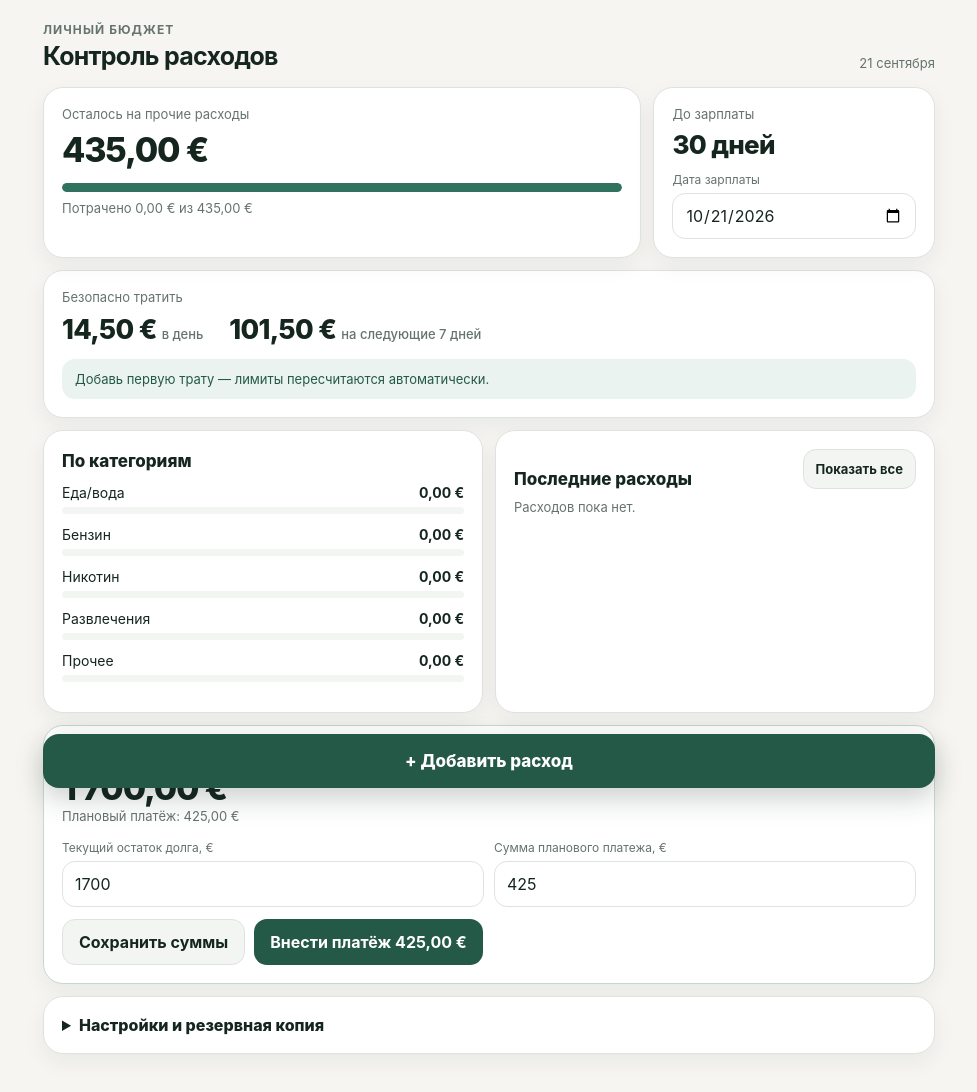
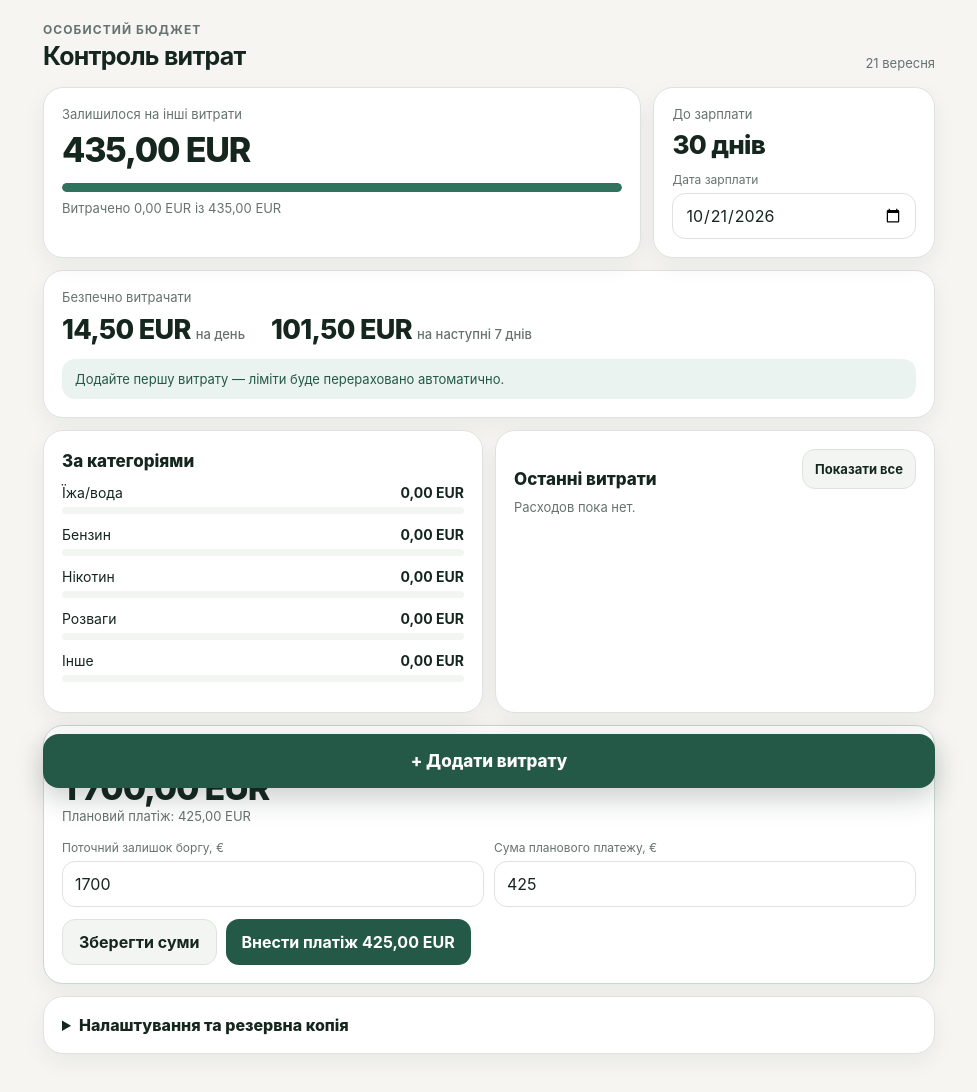
Before and after one commit to IceHummmer/budget-control, a plain HTML site: page index.html in a window 1280 px wide. Shown: the whole page, without its empty margins (151-1128 px from the left). Drawn offline with Linux system fonts and the light colour scheme.

Commit message:
Translate interface to Ukrainian

```diff
--- a/index.html
+++ b/index.html
@@ -1,5 +1,5 @@
 <!doctype html>
-<html lang="ru">
+<html lang="uk">
 <head>
   <meta charset="utf-8">
   <meta name="viewport" content="width=device-width,initial-scale=1,viewport-fit=cover">
@@ -7,10 +7,10 @@
   <meta name="apple-mobile-web-app-capable" content="yes">
   <meta name="apple-mobile-web-app-status-bar-style" content="default">
   <meta name="apple-mobile-web-app-title" content="Бюджет">
-  <meta name="description" content="Личный контроль расходов и безопасного бюджета до зарплаты">
+  <meta name="description" content="Особистий контроль витрат і безпечного бюджету до зарплати">
   <link rel="manifest" href="./manifest.webmanifest">
   <link rel="icon" href="./icon.svg" type="image/svg+xml">
-  <title>Контроль расходов</title>
+  <title>Контроль витрат</title>
   <style>
     :root{
       --bg:#f6f5f1;--card:#fff;--text:#15261f;--muted:#66736d;--line:#dfe3df;
@@ -111,47 +111,47 @@
 <main class="app">
   <div class="hero">
     <div>
-      <div class="eyebrow">Личный бюджет</div>
-      <h1>Контроль расходов</h1>
+      <div class="eyebrow">Особистий бюджет</div>
+      <h1>Контроль витрат</h1>
     </div>
     <div class="small" id="todayLabel"></div>
   </div>
 
   <section class="grid g2">
     <div class="card">
-      <div class="cardTitle">Осталось на прочие расходы</div>
+      <div class="cardTitle">Залишилося на інші витрати</div>
       <div class="moneyBig" id="remaining">435,00 €</div>
       <div class="progress"><span id="budgetProgress" style="width:100%"></span></div>
-      <div class="small" id="spentText">Потрачено 0,00 € из 435,00 €</div>
+      <div class="small" id="spentText">Витрачено 0,00 € із 435,00 €</div>
     </div>
     <div class="card">
-      <div class="cardTitle">До зарплаты</div>
-      <div class="moneyMid" id="daysLeft">30 дней</div>
+      <div class="cardTitle">До зарплати</div>
+      <div class="moneyMid" id="daysLeft">30 днів</div>
       <div class="field" style="margin-top:12px">
-        <label for="payday">Дата зарплаты</label>
+        <label for="payday">Дата зарплати</label>
         <input id="payday" type="date">
       </div>
     </div>
   </section>
 
   <section class="card section">
-    <div class="cardTitle">Безопасно тратить</div>
+    <div class="cardTitle">Безпечно витрачати</div>
     <div class="safeNumbers">
-      <div><span class="safeValue" id="dailySafe">14,50 €</span><span class="safeUnit">в день</span></div>
-      <div><span class="safeValue" id="weeklySafe">101,50 €</span><span class="safeUnit">на следующие 7 дней</span></div>
+      <div><span class="safeValue" id="dailySafe">14,50 €</span><span class="safeUnit">на день</span></div>
+      <div><span class="safeValue" id="weeklySafe">101,50 €</span><span class="safeUnit">на наступні 7 днів</span></div>
     </div>
-    <div class="status" id="paceMessage">Добавь первую трату — лимиты пересчитаются автоматически.</div>
+    <div class="status" id="paceMessage">Додайте першу витрату — ліміти буде перераховано автоматично.</div>
   </section>
 
   <section class="grid g22 section">
     <div class="card">
-      <div class="sectionHead">По категориям</div>
+      <div class="sectionHead">За категоріями</div>
       <div id="categoryStats"></div>
     </div>
     <div class="card">
       <div class="payRow">
-        <div class="sectionHead" style="margin:0">Последние расходы</div>
-        <button class="btn secondary smallBtn" id="toggleAll" type="button">Показать все</button>
+        <div class="sectionHead" style="margin:0">Останні витрати</div>
+        <button class="btn secondary smallBtn" id="toggleAll" type="button">Показати все</button>
       </div>
       <div id="expenseList"></div>
     </div>
@@ -160,74 +160,74 @@
   <section class="card debt">
     <div class="debtHeader">
       <div>
-        <div class="cardTitle">Долг рабочему счёту</div>
+        <div class="cardTitle">Борг робочому рахунку</div>
         <div class="moneyBig" id="debtDisplay">1 700,00 €</div>
-        <div class="small" id="debtPlanText">Плановый платёж: 425,00 €</div>
+        <div class="small" id="debtPlanText">Плановий платіж: 425,00 €</div>
       </div>
     </div>
     <div class="debtFields">
       <div class="field">
-        <label for="debtInput">Текущий остаток долга, €</label>
+        <label for="debtInput">Поточний залишок боргу, €</label>
         <input id="debtInput" inputmode="decimal">
       </div>
       <div class="field">
-        <label for="debtPaymentInput">Сумма планового платежа, €</label>
+        <label for="debtPaymentInput">Сума планового платежу, €</label>
         <input id="debtPaymentInput" inputmode="decimal">
       </div>
     </div>
     <div class="debtActions">
-      <button class="btn secondary" id="saveDebt" type="button">Сохранить суммы</button>
-      <button class="btn" id="payDebt" type="button">Внести платёж 425,00 €</button>
+      <button class="btn secondary" id="saveDebt" type="button">Зберегти суми</button>
+      <button class="btn" id="payDebt" type="button">Внести платіж 425,00 €</button>
     </div>
   </section>
 
   <section class="card section">
     <details>
-      <summary>Настройки и резервная копия</summary>
+      <summary>Налаштування та резервна копія</summary>
       <div class="settingsGrid">
         <div class="field">
-          <label for="budgetInput">Свободный бюджет на период, €</label>
+          <label for="budgetInput">Вільний бюджет на період, €</label>
           <input id="budgetInput" inputmode="decimal">
         </div>
         <div class="field">
-          <label for="settingsPayday">Дата следующей зарплаты</label>
+          <label for="settingsPayday">Дата наступної зарплати</label>
           <input id="settingsPayday" type="date">
         </div>
       </div>
       <div class="settingsActions">
-        <button class="btn secondary smallBtn" id="saveSettings" type="button">Сохранить настройки</button>
-        <button class="btn secondary smallBtn" id="exportBtn" type="button">Экспорт копии</button>
-        <button class="btn secondary smallBtn" id="importBtn" type="button">Импорт копии</button>
-        <button class="btn danger smallBtn" id="clearExpenses" type="button">Очистить расходы</button>
+        <button class="btn secondary smallBtn" id="saveSettings" type="button">Зберегти налаштування</button>
+        <button class="btn secondary smallBtn" id="exportBtn" type="button">Експорт копії</button>
+        <button class="btn secondary smallBtn" id="importBtn" type="button">Імпорт копії</button>
+        <button class="btn danger smallBtn" id="clearExpenses" type="button">Очистити витрати</button>
         <input id="importFile" class="hide" type="file" accept="application/json">
       </div>
-      <div class="note">Данные хранятся на этом устройстве в браузере. Для переноса на другой телефон используй экспорт и импорт.</div>
+      <div class="note">Дані зберігаються у браузері на цьому пристрої. Для перенесення на інший телефон використовуйте експорт та імпорт.</div>
     </details>
   </section>
 </main>
 
-<button class="floatingAdd" id="openExpenseModal" type="button">+ Добавить расход</button>
+<button class="floatingAdd" id="openExpenseModal" type="button">+ Додати витрату</button>
 
 <div class="modalBack" id="expenseModal" role="dialog" aria-modal="true" aria-labelledby="expenseModalTitle">
   <div class="modal expenseModal">
     <div class="modalTop">
-      <h2 id="expenseModalTitle">Добавить расход</h2>
-      <button class="modalClose" id="closeExpenseModal" type="button" aria-label="Закрыть">×</button>
+      <h2 id="expenseModalTitle">Додати витрату</h2>
+      <button class="modalClose" id="closeExpenseModal" type="button" aria-label="Закрити">×</button>
     </div>
     <form id="expenseForm">
       <div class="fields">
         <div class="field full">
-          <label for="amount">Сумма, €</label>
+          <label for="amount">Сума, €</label>
           <input id="amount" inputmode="decimal" placeholder="12,50" required>
         </div>
         <div class="field">
-          <label for="category">Категория</label>
+          <label for="category">Категорія</label>
           <select id="category">
-            <option>Еда/вода</option>
+            <option>Їжа/вода</option>
             <option>Бензин</option>
-            <option>Никотин</option>
-            <option>Развлечения</option>
-            <option>Прочее</option>
+            <option>Нікотин</option>
+            <option>Розваги</option>
+            <option>Інше</option>
           </select>
         </div>
         <div class="field">
@@ -235,22 +235,22 @@
           <input id="expenseDate" type="date">
         </div>
         <div class="field full">
-          <label for="comment">Комментарий</label>
-          <input id="comment" maxlength="100" placeholder="Необязательно">
+          <label for="comment">Коментар</label>
+          <input id="comment" maxlength="100" placeholder="Необов’язково">
         </div>
       </div>
-      <button class="btn addBtn" type="submit">Добавить расход</button>
+      <button class="btn addBtn" type="submit">Додати витрату</button>
     </form>
   </div>
 </div>
 
 <div class="modalBack" id="confirmModal" role="dialog" aria-modal="true" aria-labelledby="modalTitle">
   <div class="modal">
-    <h2 id="modalTitle">Подтвердить платёж?</h2>
+    <h2 id="modalTitle">Підтвердити платіж?</h2>
     <p id="modalText"></p>
     <div class="modalActions">
-      <button class="btn secondary" id="cancelPayment" type="button">Отмена</button>
-      <button class="btn" id="confirmPayment" type="button">Подтвердить</button>
+      <button class="btn secondary" id="cancelPayment" type="button">Скасувати</button>
+      <button class="btn" id="confirmPayment" type="button">Підтвердити</button>
     </div>
   </div>
 </div>
@@ -259,9 +259,17 @@
 <script>
 (() => {
   const KEY='budget-control-v2';
-  const CATS=['Еда/вода','Бензин','Никотин','Развлечения','Прочее'];
+  const CATS=['Їжа/вода','Бензин','Нікотин','Розваги','Інше'];
+  const CATEGORY_MAP={
+    'Еда/вода':'Їжа/вода','Їжа/вода':'Їжа/вода',
+    'Бензин':'Бензин',
+    'Никотин':'Нікотин','Нікотин':'Нікотин',
+    'Развлечения':'Розваги','Розваги':'Розваги',
+    'Прочее':'Інше','Інше':'Інше'
+  };
+  const normalizeCategory=v=>CATEGORY_MAP[v]||v;
   const $=id=>document.getElementById(id);
-  const money=n=>new Intl.NumberFormat('ru-RU',{style:'currency',currency:'EUR',minimumFractionDigits:2}).format(Number.isFinite(n)?n:0);
+  const money=n=>new Intl.NumberFormat('uk-UA',{style:'currency',currency:'EUR',minimumFractionDigits:2}).format(Number.isFinite(n)?n:0);
   const num=v=>{const n=parseFloat(String(v??'').replace(/\s/g,'').replace(',','.'));return Number.isFinite(n)?n:0};
   const ymd=d=>d.getFullYear()+'-'+String(d.getMonth()+1).padStart(2,'0')+'-'+String(d.getDate()).padStart(2,'0');
   const today=()=>{const d=new Date();return new Date(d.getFullYear(),d.getMonth(),d.getDate())};
@@ -280,15 +288,15 @@
       state.payday=v.payday||defaultPayday();
       state.debt=Math.max(0,num(v.debt));
       state.debtPayment=Math.max(0,num(v.debtPayment));
-      state.expenses=Array.isArray(v.expenses)?v.expenses.filter(e=>e&&num(e.amount)>0):[];
+      state.expenses=Array.isArray(v.expenses)?v.expenses.filter(e=>e&&num(e.amount)>0).map(e=>({...e,category:normalizeCategory(e.category)})):[];
     }catch(e){}
   }
   const save=()=>localStorage.setItem(KEY,JSON.stringify(state));
   const totalSpent=()=>state.expenses.reduce((s,e)=>s+num(e.amount),0);
   const daysLeft=()=>Math.max(1,Math.ceil((utc(state.payday)-utc(ymd(today())))/86400000));
-  function dayWord(n){const a=n%10,b=n%100;if(a===1&&b!==11)return'день';if(a>=2&&a<=4&&!(b>=12&&b<=14))return'дня';return'дней'}
+  function dayWord(n){const a=n%10,b=n%100;if(a===1&&b!==11)return'день';if(a>=2&&a<=4&&!(b>=12&&b<=14))return'дні';return'днів'}
   function toast(t){$('toast').textContent=t;$('toast').classList.add('show');clearTimeout(toast.t);toast.t=setTimeout(()=>$('toast').classList.remove('show'),1800)}
-  function dateText(s){const a=s.split('-').map(Number);return new Intl.DateTimeFormat('ru-RU',{day:'2-digit',month:'2-digit',year:'numeric'}).format(new Date(a[0],a[1]-1,a[2]))}
+  function dateText(s){const a=s.split('-').map(Number);return new Intl.DateTimeFormat('uk-UA',{day:'2-digit',month:'2-digit',year:'numeric'}).format(new Date(a[0],a[1]-1,a[2]))}
 
   function render(){
     const spent=totalSpent();
@@ -300,7 +308,7 @@
 
     $('remaining').textContent=money(remain);
     $('budgetProgress').style.width=pct+'%';
-    $('spentText').textContent='Потрачено '+money(spent)+' из '+money(state.budget);
+    $('spentText').textContent='Витрачено '+money(spent)+' із '+money(state.budget);
     $('daysLeft').textContent=days+' '+dayWord(days);
     $('dailySafe').textContent=money(daily);
     $('weeklySafe').textContent=money(weekly);
@@ -310,16 +318,16 @@
 
     const pace=$('paceMessage');
     pace.className='status';
-    if(remain<0){pace.classList.add('bad');pace.textContent='Свободный бюджет превышен на '+money(Math.abs(remain))+'. Безопасный лимит сейчас — 0 €.'}
-    else if(state.expenses.length){pace.textContent='После каждой траты оставшиеся деньги автоматически перераспределяются на '+days+' '+dayWord(days)+'.'}
-    else pace.textContent='Добавь первую трату — лимиты пересчитаются автоматически.';
+    if(remain<0){pace.classList.add('bad');pace.textContent='Вільний бюджет перевищено на '+money(Math.abs(remain))+'. Безпечний ліміт зараз — 0 €.'}
+    else if(state.expenses.length){pace.textContent='Після кожної витрати залишок грошей автоматично перерозподіляється на '+days+' '+dayWord(days)+'.'}
+    else pace.textContent='Додайте першу витрату — ліміти буде перераховано автоматично.';
 
     $('debtDisplay').textContent=money(state.debt);
-    $('debtPlanText').textContent=state.debt<=0?'Долг закрыт.':'Плановый платёж: '+money(state.debtPayment);
+    $('debtPlanText').textContent=state.debt<=0?'Борг закрито.':'Плановий платіж: '+money(state.debtPayment);
     $('debtInput').value=state.debt;
     $('debtPaymentInput').value=state.debtPayment;
     const actualPay=Math.min(state.debt,state.debtPayment);
-    $('payDebt').textContent=state.debt<=0?'Долг закрыт':'Внести платёж '+money(actualPay);
+    $('payDebt').textContent=state.debt<=0?'Борг закрито':'Внести платіж '+money(actualPay);
     $('payDebt').disabled=state.debt<=0||state.debtPayment<=0;
 
     const totals=Object.fromEntries(CATS.map(c=>[c,0]));
@@ -329,10 +337,10 @@
 
     const ordered=[...state.expenses].sort((a,b)=>(b.createdAt||0)-(a.createdAt||0));
     const rows=showAll?ordered:ordered.slice(0,6);
-    $('toggleAll').textContent=showAll?'Скрыть':'Показать все';
-    $('expenseList').innerHTML=rows.length?rows.map(e=>'<div class="tx"><div><div class="txTitle">'+esc(e.category)+(e.comment?' · '+esc(e.comment):'')+'</div><div class="txMeta">'+dateText(e.date)+'</div></div><div class="txAmount">'+money(num(e.amount))+'</div><button class="xBtn" data-del="'+esc(e.id)+'" type="button" aria-label="Удалить">×</button></div>').join(''):'<div class="empty">Расходов пока нет.</div>';
+    $('toggleAll').textContent=showAll?'Скрыть':'Показати все';
+    $('expenseList').innerHTML=rows.length?rows.map(e=>'<div class="tx"><div><div class="txTitle">'+esc(e.category)+(e.comment?' · '+esc(e.comment):'')+'</div><div class="txMeta">'+dateText(e.date)+'</div></div><div class="txAmount">'+money(num(e.amount))+'</div><button class="xBtn" data-del="'+esc(e.id)+'" type="button" aria-label="Видалити">×</button></div>').join(''):'<div class="empty">Расходов пока нет.</div>';
     document.querySelectorAll('[data-del]').forEach(b=>b.addEventListener('click',()=>{
-      if(confirm('Удалить эту запись?')){state.expenses=state.expenses.filter(e=>e.id!==b.dataset.del);save();render();toast('Расход удалён')}
+      if(confirm('Видалити цей запис?')){state.expenses=state.expenses.filter(e=>e.id!==b.dataset.del);save();render();toast('Витрату видалено')}
     }));
   }
 
@@ -351,13 +359,13 @@
   $('expenseForm').addEventListener('submit',e=>{
     e.preventDefault();
     const amount=num($('amount').value);
-    if(amount<=0){toast('Введите сумму больше нуля');return}
+    if(amount<=0){toast('Введіть суму більше нуля');return}
     state.expenses.push({
       id:(crypto.randomUUID?crypto.randomUUID():Date.now()+'-'+Math.random()),
       amount,category:$('category').value,date:$('expenseDate').value||ymd(today()),
       comment:$('comment').value.trim(),createdAt:Date.now()
     });
-    $('amount').value='';$('comment').value='';save();render();closeExpenseModal();toast('Расход добавлен');
+    $('amount').value='';$('comment').value='';save();render();closeExpenseModal();toast('Витрату додано');
   });
 
   $('payday').addEventListener('change',()=>{if($('payday').value){state.payday=$('payday').value;save();render()}});
@@ -366,15 +374,15 @@
   $('saveDebt').addEventListener('click',()=>{
     state.debt=Math.max(0,num($('debtInput').value));
     state.debtPayment=Math.max(0,num($('debtPaymentInput').value));
-    save();render();toast('Суммы сохранены');
+    save();render();toast('Суми збережено');
   });
 
   $('payDebt').addEventListener('click',()=>{
     state.debt=Math.max(0,num($('debtInput').value));
     state.debtPayment=Math.max(0,num($('debtPaymentInput').value));
     const p=Math.min(state.debt,state.debtPayment);
-    if(p<=0){toast('Укажи сумму платежа');return}
-    $('modalText').textContent='Подтвердить платёж '+money(p)+' на рабочий счёт? После подтверждения остаток долга уменьшится.';
+    if(p<=0){toast('Вкажіть суму платежу');return}
+    $('modalText').textContent='Підтвердити платёж '+money(p)+' на рабочий счёт? После подтверждения остаток долга уменьшится.';
     $('confirmModal').classList.add('show');
   });
   $('cancelPayment').addEventListener('click',()=>$('confirmModal').classList.remove('show'));
@@ -382,17 +390,17 @@
   $('confirmPayment').addEventListener('click',()=>{
     const p=Math.min(state.debt,state.debtPayment);
     state.debt=Math.max(0,state.debt-p);
-    save();$('confirmModal').classList.remove('show');render();toast('Платёж учтён: '+money(p));
+    save();$('confirmModal').classList.remove('show');render();toast('Платіж враховано: '+money(p));
   });
 
   $('saveSettings').addEventListener('click',()=>{
     state.budget=Math.max(0,num($('budgetInput').value));
     if($('settingsPayday').value)state.payday=$('settingsPayday').value;
-    save();render();toast('Настройки сохранены');
+    save();render();toast('Налаштування збережено');
   });
 
   $('clearExpenses').addEventListener('click',()=>{
-    if(confirm('Удалить все внесённые расходы?')){state.expenses=[];save();render();toast('Расходы очищены')}
+    if(confirm('Видалити всі внесені витрати?')){state.expenses=[];save();render();toast('Витрати очищено')}
   });
 
   $('exportBtn').addEventListener('click',()=>{
@@ -406,17 +414,17 @@
     try{
       const v=JSON.parse(await f.text());
       if(!v||!Array.isArray(v.expenses))throw new Error();
-      state={budget:Math.max(0,num(v.budget)),payday:v.payday||defaultPayday(),debt:Math.max(0,num(v.debt)),debtPayment:Math.max(0,num(v.debtPayment)),expenses:v.expenses};
-      save();render();toast('Резервная копия загружена');
-    }catch(e){toast('Не удалось прочитать файл')}
+      state={budget:Math.max(0,num(v.budget)),payday:v.payday||defaultPayday(),debt:Math.max(0,num(v.debt)),debtPayment:Math.max(0,num(v.debtPayment)),expenses:v.expenses.map(e=>({...e,category:normalizeCategory(e.category)}))};
+      save();render();toast('Резервну копію завантажено');
+    }catch(e){toast('Не вдалося прочитати файл')}
     $('importFile').value='';
   });
 
   load();
   $('expenseDate').value=ymd(today());
-  $('todayLabel').textContent=new Intl.DateTimeFormat('ru-RU',{day:'2-digit',month:'long'}).format(today());
+  $('todayLabel').textContent=new Intl.DateTimeFormat('uk-UA',{day:'2-digit',month:'long'}).format(today());
   render();
-  if('serviceWorker' in navigator)window.addEventListener('load',()=>navigator.serviceWorker.register('./sw.js?v=3').catch(()=>{}));
+  if('serviceWorker' in navigator)window.addEventListener('load',()=>navigator.serviceWorker.register('./sw.js?v=4').catch(()=>{}));
 })();
 </script>
 </body>
```
